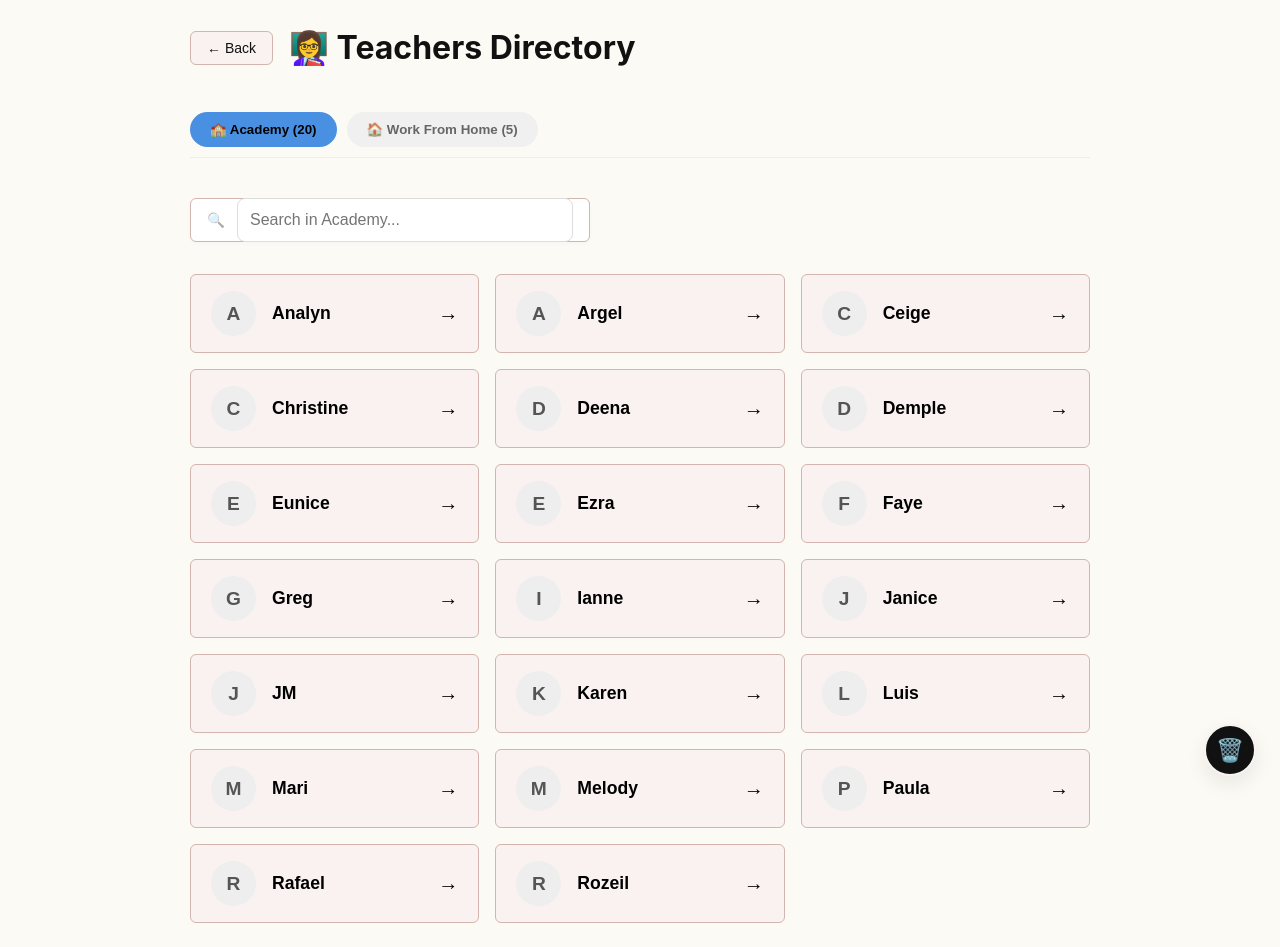
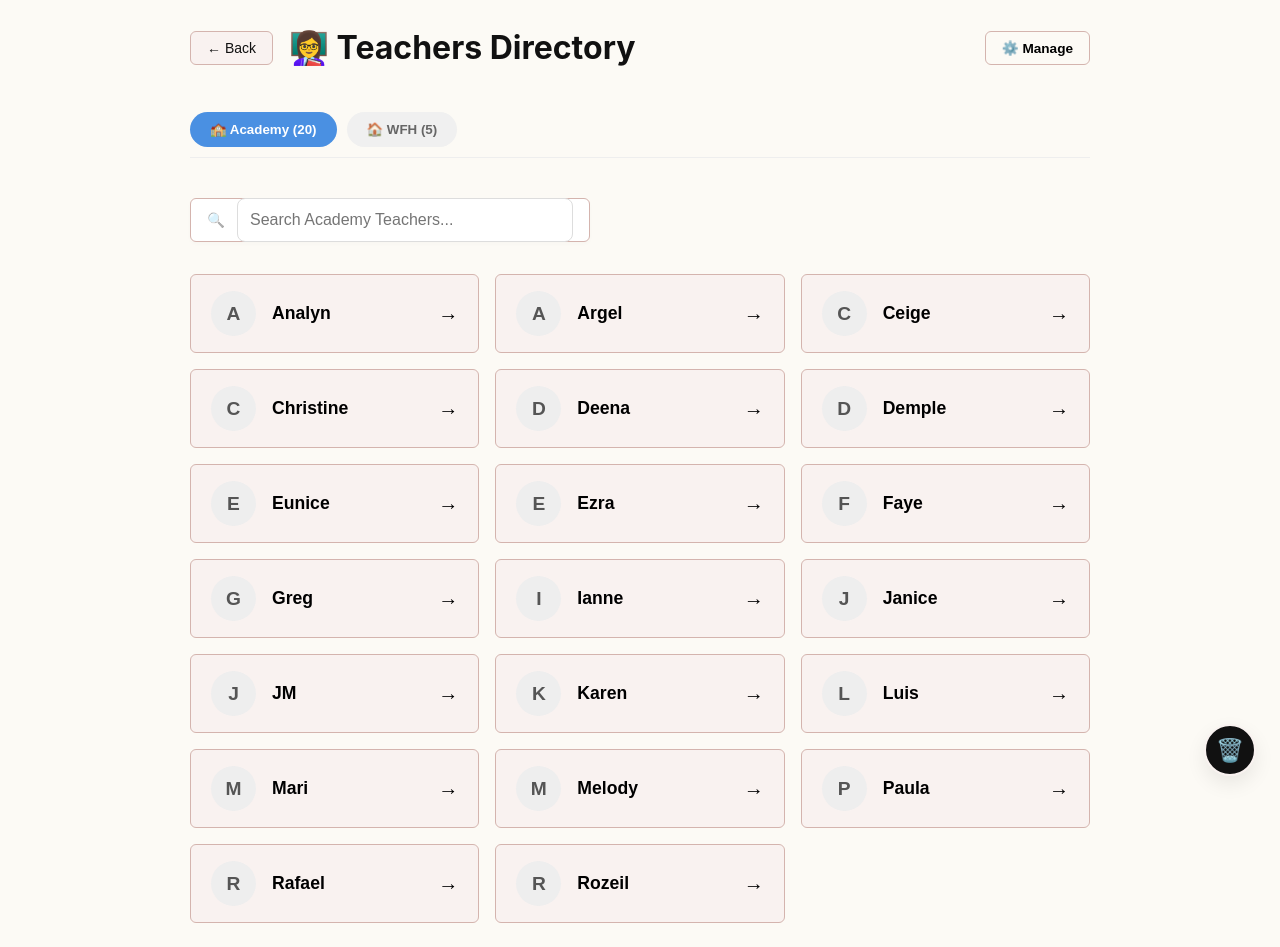
Before and after one commit to deenawaquiz16-cpu/ICan-Academy-Scheduler, a React (Vite) app: page / in a window 1280 px wide. Both pictures are taken after a click on the button 459 px from the left and 449 px from the top of the page. Built offline with nearby package versions, Linux system fonts and the light colour scheme.

Commit message:
Fix invisible text typo and improve teacher list logic

```diff
--- a/src/pages/TeacherList.jsx
+++ b/src/pages/TeacherList.jsx
@@ -2,30 +2,32 @@ import { useState, useEffect } from "react";
 import { loadTeachers } from "../utils/storage";
 import "../App.css";
 
-function TeacherList({ category: initialCategory, onSelectTeacher, onBack }) {
+function TeacherList({ category: initialCategory, onSelectTeacher, onManageTeachers, onBack }) {
   const [teachers] = useState(() => loadTeachers());
   const [activeCategory, setActiveCategory] = useState(initialCategory || "academy");
   const [searchTerm, setSearchTerm] = useState("");
 
-  // Auto-select the category that has data if we're not sure which one to show
+  // Force Academy as default if WFH is empty and we haven't picked one
   useEffect(() => {
+    const academyCount = teachers.academy?.length || 0;
+    const wfhCount = teachers.wfh?.length || 0;
+
     if (!initialCategory) {
-      const academyCount = teachers.academy?.length || 0;
-      const wfhCount = teachers.wfh?.length || 0;
-      if (academyCount === 0 && wfhCount > 0) {
-        setActiveCategory("wfh");
-      } else if (academyCount > 0) {
+      if (academyCount > 0 && activeCategory !== "academy" && wfhCount === 0) {
         setActiveCategory("academy");
       }
     }
-  }, [initialCategory, teachers]);
+  }, [initialCategory, teachers, activeCategory]);
+
+  const academyCount = teachers.academy?.length || 0;
+  const wfhCount = teachers.wfh?.length || 0;
 
   const list = (teachers[activeCategory] || [])
     .filter(name => name.toLowerCase().includes(searchTerm.toLowerCase()))
     .sort((a, b) => a.localeCompare(b));
 
-  const academyCount = teachers.academy?.length || 0;
-  const wfhCount = teachers.wfh?.length || 0;
+  const title = activeCategory === "academy" ? "Academy Teachers" : "Work From Home Teachers";
+  const icon = activeCategory === "academy" ? "🏫" : "🏠";
 
   return (
     <div className="teacher-list-page">
@@ -35,12 +37,16 @@ function TeacherList({ category: initialCategory, onSelectTeacher, onBack }) {
             ← Back
           </button>
           <h1>👩‍🏫 Teachers Directory</h1>
+          <button className="manage-teachers-btn" onClick={onManageTeachers} title="Add, Edit or Delete Teachers">
+            ⚙️ Manage
+          </button>
         </div>
 
         {/* Category Toggle Tabs */}
         <div className="category-tabs" style={{ display: 'flex', gap: '10px', margin: '20px 0', borderBottom: '1px solid #eee', paddingBottom: '10px' }}>
           <button
             onClick={() => setActiveCategory("academy")}
+            className={activeCategory === "academy" ? "active" : ""}
             style={{
               padding: '10px 20px',
               borderRadius: '20px',
@@ -48,7 +54,7 @@ function TeacherList({ category: initialCategory, onSelectTeacher, onBack }) {
               cursor: 'pointer',
               fontWeight: '600',
               background: activeCategory === "academy" ? '#4a90e2' : '#f0f0f0',
-              color: activeCategory === "academy" ? '#white' : '#666',
+              color: activeCategory === "academy" ? 'white' : '#666',
               display: 'flex',
               alignItems: 'center',
               gap: '8px'
@@ -58,6 +64,7 @@ function TeacherList({ category: initialCategory, onSelectTeacher, onBack }) {
           </button>
           <button
             onClick={() => setActiveCategory("wfh")}
+            className={activeCategory === "wfh" ? "active" : ""}
             style={{
               padding: '10px 20px',
               borderRadius: '20px',
@@ -65,13 +72,13 @@ function TeacherList({ category: initialCategory, onSelectTeacher, onBack }) {
               cursor: 'pointer',
               fontWeight: '600',
               background: activeCategory === "wfh" ? '#4a90e2' : '#f0f0f0',
-              color: activeCategory === "wfh" ? '#white' : '#666',
+              color: activeCategory === "wfh" ? 'white' : '#666',
               display: 'flex',
               alignItems: 'center',
               gap: '8px'
             }}
           >
-            🏠 Work From Home ({wfhCount})
+            🏠 WFH ({wfhCount})
           </button>
         </div>
 
@@ -79,7 +86,7 @@ function TeacherList({ category: initialCategory, onSelectTeacher, onBack }) {
           <span className="search-icon">🔍</span>
           <input
             type="text"
-            placeholder={`Search in ${activeCategory === 'academy' ? 'Academy' : 'WFH'}...`}
+            placeholder={`Search ${title}...`}
             value={searchTerm}
             onChange={(e) => setSearchTerm(e.target.value)}
             className="teacher-search-input"
@@ -106,7 +113,7 @@ function TeacherList({ category: initialCategory, onSelectTeacher, onBack }) {
         ))}
         {list.length === 0 && (
           <p className="empty-list-msg" style={{ gridColumn: '1/-1', textAlign: 'center', padding: '40px', color: '#888' }}>
-            {searchTerm ? "No teachers match your search." : `No teachers in the ${activeCategory === 'academy' ? 'Academy' : 'Work From Home'} category yet.`}
+            {searchTerm ? "No teachers match your search." : `No teachers in the ${title} category yet.`}
           </p>
         )}
       </div>
```
